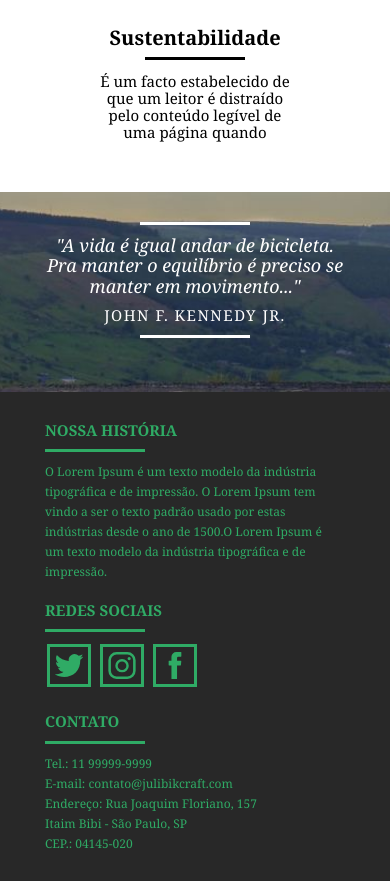
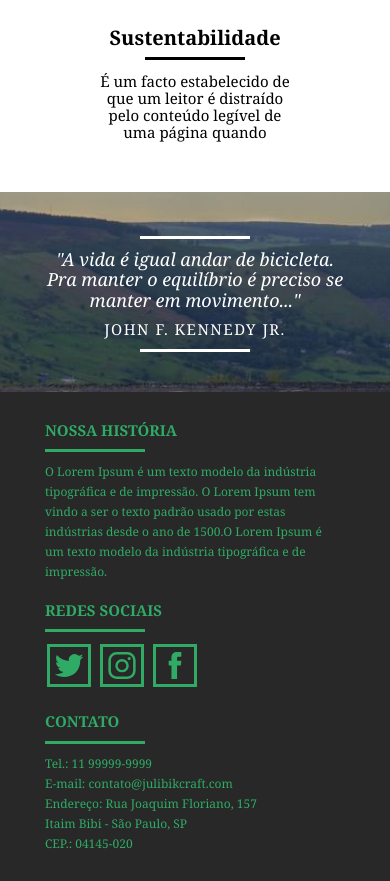
Before and after one commit to julidevgithub/bikcraftjuli, a PHP site: page /sobre.html in a window 390 px wide. Shown: the part 1817-2698 px from the top of the page. Run offline with PHP 8.4, Linux system fonts and the light colour scheme.

Commit message:
Otimizacao3

```diff
--- a/css/responsivo.css
+++ b/css/responsivo.css
@@ -191,7 +191,10 @@
 
 /*SOBRE QUALIDADE*/
 	.quali_sob{
-		margin-bottom:  -190px;	}
+		margin-bottom:  -190px;}
+
+	.quote_rodape{
+		padding-top:14px ; 	}
 
 /*PRODUTO INTRODUÇÃO*/
 .interna_produto {
--- a/css/sobre.css
+++ b/css/sobre.css
@@ -26,4 +26,5 @@
     font-size: 16px;}
 
 .quali_sobre{
-    margin-top: 200px;}
+    margin-top: 200px;
+    padding-top: 45px;}
--- a/css/style.css
+++ b/css/style.css
@@ -80,7 +80,7 @@ img{
     background-size: cover;
     margin-top: 90px; /* 79+10=5=94px */
     text-align: center;
-    padding-top: 43px;}
+    padding-top: 55px;}
 
 .introducao h1 {
     font-size: 50px;
--- a/sobre.html
+++ b/sobre.html
@@ -98,7 +98,7 @@
 </section>
 
 <!--QUOTE2--------------------------------------------------------------------------->
-<section class="quote_final quali_sobre">
+<section class="quote_final quali_sobre quali_q">
     <blockquote class="quote_rodape container">
         <p>"A vida é igual andar de bicicleta. Pra manter o equilíbrio é preciso se manter em movimento..."</p>
         <cite>JOHN F. KENNEDY JR.</cite>
```
